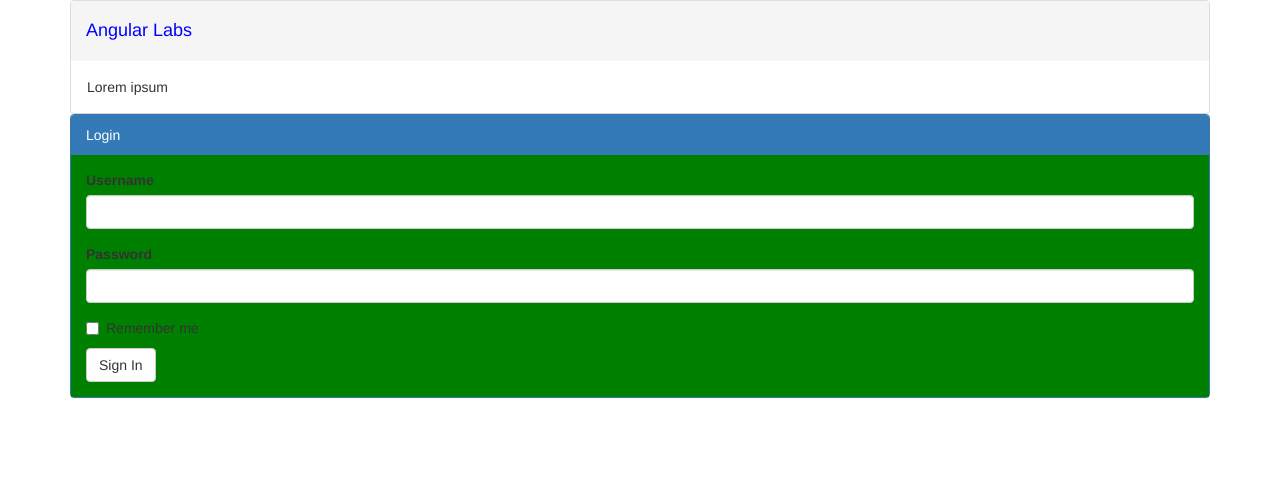
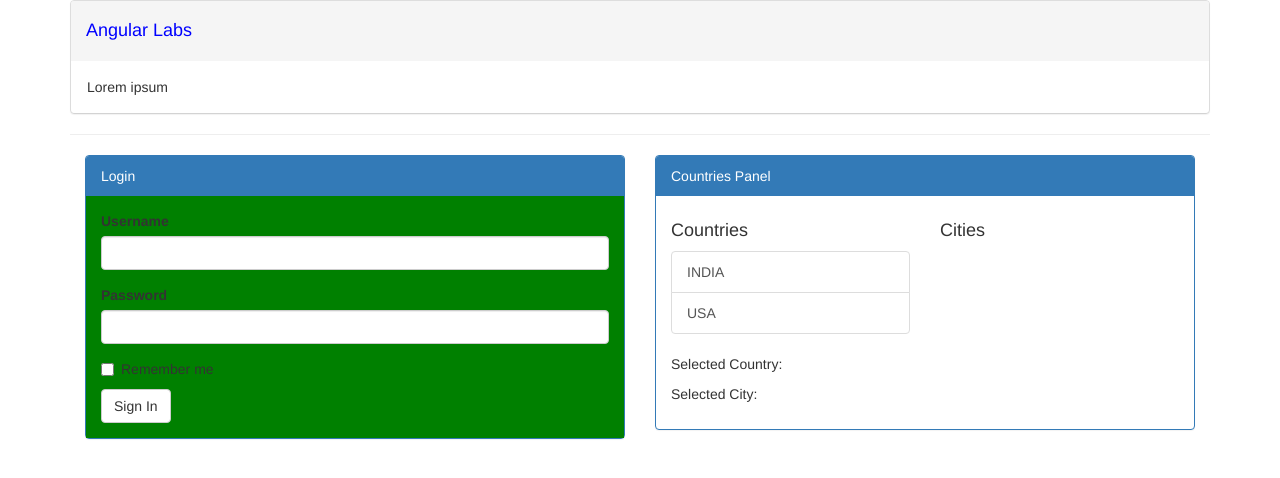
Before and after one commit to vbhosle/angular-labs, an Angular app: page / in a window 1280 px wide. Shown: the top 478 px of the page. Built offline with nearby package versions, Linux system fonts and the light colour scheme.

Commit message:
Lab Assignment 4 – Nested Components & Parent-Child communication

```diff
--- /dev/null
+++ b/src/root/countries/cities/cities.component.html
@@ -0,0 +1,6 @@
+<h4>Cities {{ country ? ' of '+country : ''}}</h4>
+<div class="list-group">
+    <a style="cursor: pointer" class="list-group-item" *ngFor="let city of cities" (click)="onCitySelected(city)">
+      {{ city }}
+    </a>
+</div>
--- /dev/null
+++ b/src/root/countries/cities/cities.component.ts
@@ -0,0 +1,27 @@
+import { Component, Input, OnInit, OnChanges, SimpleChanges, EventEmitter, Output } from "@angular/core";
+import { MyService } from "../../services/myservice.service";
+
+@Component({
+    selector: 'cities',
+    templateUrl: './cities.component.html'
+})
+export class CitiesComponent implements OnInit, OnChanges{
+
+    private cities: string[];
+    @Input() private country: string;
+    @Output() private selectedCity = new EventEmitter<string>();
+
+    constructor(private countriesService: MyService){}
+
+    ngOnInit(){
+        this.cities = this.countriesService.getCities(this.country);
+    }
+
+    ngOnChanges(data: SimpleChanges){
+        this.cities = this.countriesService.getCities(data.country.currentValue);
+    }
+
+    onCitySelected(city:string){
+        this.selectedCity.emit(city);
+    }
+}
--- /dev/null
+++ b/src/root/countries/countries.component.html
@@ -0,0 +1,21 @@
+<div class="row">
+    <div class="col-md-6">
+        <h4>Countries</h4>
+        <div class="list-group">
+            <a
+              class="list-group-item"
+              *ngFor="let country of countries"
+              style="cursor: pointer;"
+              [class.active]="selectedCountry === country"
+              (click)="onCountrySelected(country)"
+              >
+              {{country}}
+            </a>
+        </div>
+        <p>Selected Country: {{ selectedCountry }}</p>
+        <p>Selected City: {{ selectedCity }}</p>
+    </div>
+    <div class="col-md-6">
+        <cities [country]="selectedCountry" (selectedCity)="onCitySelected($event)"></cities>
+    </div>
+</div>
--- /dev/null
+++ b/src/root/countries/countries.component.ts
@@ -0,0 +1,28 @@
+import { Component, OnInit } from "@angular/core";
+import { MyService } from "../services/myservice.service";
+
+@Component({
+    selector: 'countries',
+    templateUrl: './countries.component.html'
+})
+export class CountriesComponent implements OnInit{
+
+    private countries : string[];
+    private selectedCountry: string;
+    private selectedCity: string;
+
+    constructor(private countriesService: MyService){}
+
+    ngOnInit(){
+        this.countries = this.countriesService.getCountries();
+    }
+
+    onCountrySelected(country:string){
+        this.selectedCountry = country;
+        this.selectedCity = '';
+    }
+
+    onCitySelected(city:string){
+        this.selectedCity = city;
+    }
+}
--- a/src/root/root.component.html
+++ b/src/root/root.component.html
@@ -7,4 +7,20 @@
         Lorem ipsum
     </div>
 </div>
-<root-login></root-login>
+<hr>
+<div class="container-fluid">
+    <div class="row">
+        <div class="col-md-6"><root-login></root-login></div>
+        <div class="col-md-6">
+            <div class="panel panel-primary">
+                <div class="panel-heading">
+                    Countries Panel
+                </div>
+                <div class="panel-body">
+                    <countries></countries>
+                </div>
+            </div>
+
+        </div>
+    </div>
+</div>
--- a/src/root/root.component.ts
+++ b/src/root/root.component.ts
@@ -1,4 +1,5 @@
 import { Component } from "@angular/core";
+import { MyService } from "./services/myservice.service";
 
 @Component({
     selector: 'app-root',
@@ -7,6 +8,10 @@ import { Component } from "@angular/core";
 })
 export class RootComponent{
 
+    constructor(private service:MyService){
+        console.log(service.getCountries());
+        console.log(service.getCities('USA'));
+    }
     private componentTitle: string = 'Angular Labs';
     private fontColor: string = 'blue';
 
--- a/src/root/root.module.ts
+++ b/src/root/root.module.ts
@@ -5,17 +5,23 @@ import { FormsModule } from '@angular/forms';
 import { RootComponent } from "./root.component";
 import { LoginComponent } from "./login/login.component";
 import { InputValidator } from "./directives/validate.directive";
+import { MyService } from "./services/myservice.service";
+import { CountriesComponent } from "./countries/countries.component";
+import { CitiesComponent } from "./countries/cities/cities.component";
 
 @NgModule({
     declarations: [
         RootComponent,
         LoginComponent,
+        CountriesComponent,
+        CitiesComponent,
         InputValidator
     ],
     imports: [
         BrowserModule,
         FormsModule
     ],
+    providers: [MyService],
     bootstrap: [RootComponent]
 })
 export class Angular2{
--- /dev/null
+++ b/src/root/services/myservice.service.ts
@@ -0,0 +1,18 @@
+import { Injectable } from '@angular/core';
+
+@Injectable({
+  providedIn: 'root'
+})
+export class MyService {
+
+  private countries: Map<string, string[]> = new Map([['INDIA', ['Mumbai', 'Pune']], ['USA', ['California', 'New York']]]);
+  constructor() { }
+
+  getCountries():string[]{
+    return Array.from(this.countries.keys());
+  }
+
+  getCities(country: string):string[]{
+    return this.countries.get(country);
+  }
+}
```
